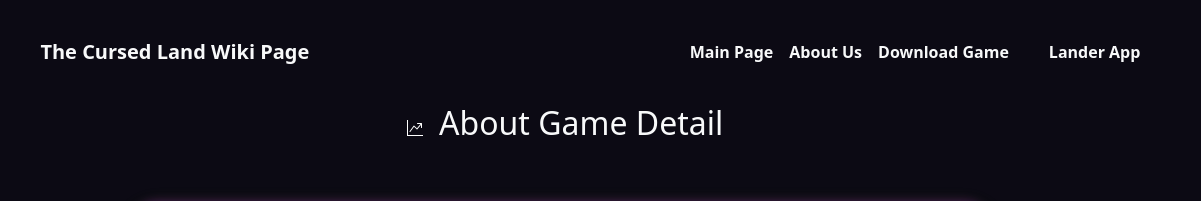
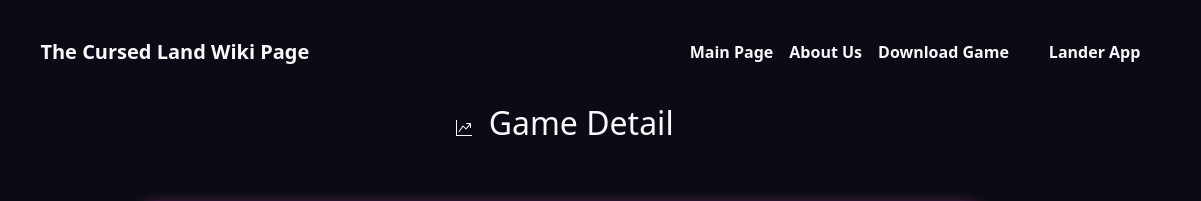
Before and after one commit to Rakyail/thecursedland, a plain HTML site: page templates/aboutGame.html in a window 1280 px wide. Shown: the top 201 px of the page, 79-1280 px from the left. Drawn offline with nearby package versions, Linux system fonts and the light colour scheme; grey boxes are pictures that could not be loaded.

Commit message:
duzeltmler yapıldı

```diff
--- a/templates/aboutGame.html
+++ b/templates/aboutGame.html
@@ -90,7 +90,7 @@
                             d="M0 0h1v15h15v1H0V0Zm10 3.5a.5.5 0 0 1 .5-.5h4a.5.5 0 0 1 .5.5v4a.5.5 0 0 1-1 0V4.9l-3.613 4.417a.5.5 0 0 1-.74.037L7.06 6.767l-3.656 5.027a.5.5 0 0 1-.808-.588l4-5.5a.5.5 0 0 1 .758-.06l2.609 2.61L13.445 4H10.5a.5.5 0 0 1-.5-.5Z" />
                     </svg>
                 </span>
-                <span class="fs-12 text-light mt-5">About Game  Detail</span>
+                <span class="fs-12 text-light mt-5">Game  Detail</span>
             </h2>
         </div>
     </div>
@@ -101,8 +101,7 @@
 
             <div class="col-sm-12" style="display: flex;justify-content: center; align-items: center; width: 100%;">
 
-                <iframe style="border-radius: 26px / 26px;     box-shadow: rgba(158, 233, 6, 0.25) 0px 4px 18px, #440563 0px 0px 10px;
-"
+                <iframe style="border-radius: 26px / 26px;     box-shadow: rgba(158, 233, 6, 0.25) 0px 4px 18px, #440563 0px 0px 10px;"
                  width="860" height="315" src="https://www.youtube.com/embed/0GMY9Iwv62c?si=2BRa7JNYMa5w3U-U"
                 title="YouTube video player"
                  frameborder="0" allow="accelerometer; autoplay; clipboard-write; encrypted-media; gyroscope; picture-in-picture; web-share"
```
